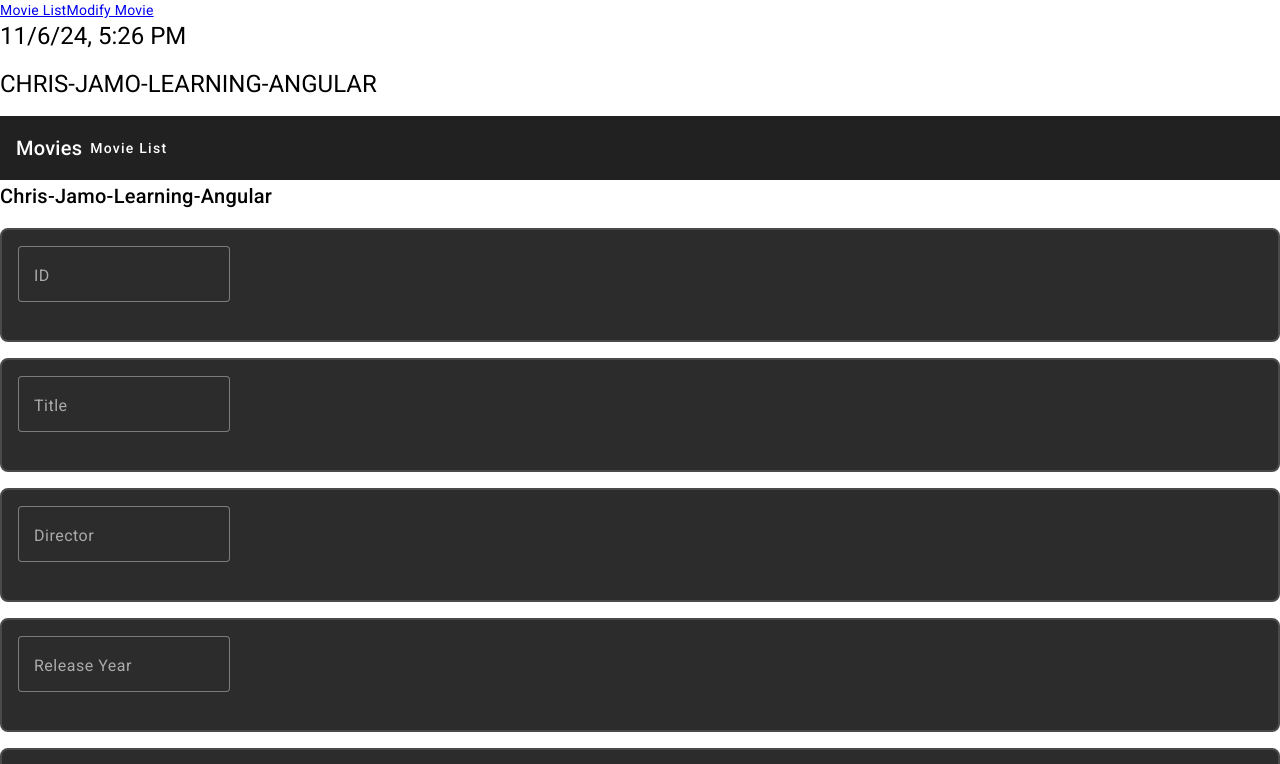
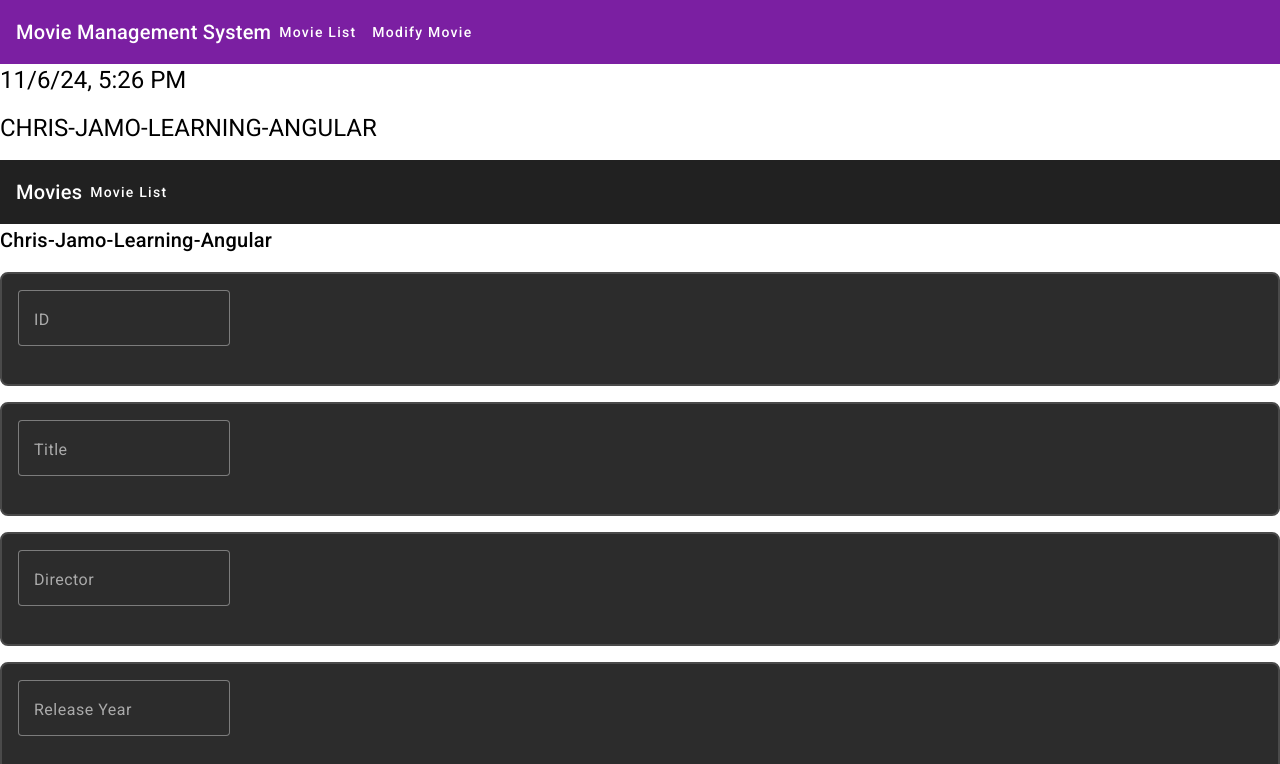
Before and after one commit to W0685475/Chris-Jamo-Learning-Angular, an Angular app: page /modify-movie in a window 1280 px wide. Shown: the top 764 px of the page. Built offline with nearby package versions, Linux system fonts and the light colour scheme.

Commit message:
Updated nav bar in appcomponent.html and did a tool tip for modify. Completed project.

```diff
--- a/src/app/app.component.html
+++ b/src/app/app.component.html
@@ -1,36 +1,30 @@
-<!-- Future Nav Bar-->
-<html>
-<body>
+<!-- Navigation Bar -->
 <div class="nav-bar">
-  <nav>
-    <a routerLink="/movies" routerLinkActive="active">Movie List</a>
-    <a routerLink="/modify-movie" routerLinkActive="active">Modify Movie</a>
-  </nav>
+  <mat-toolbar color="primary">
+    <span>Movie Management System</span>
+    <span class="spacer"></span>
+    <button mat-button routerLink="/movie" routerLinkActive="active">Movie List</button>
+    <button mat-button routerLink="/modify-movie" routerLinkActive="active">Modify Movie</button>
+  </mat-toolbar>
 </div>
 
-<!-- Main container for the movie list -->
+<!-- Main Container -->
 <div class="app-container">
-  <h1> {{ myDate | date: 'short'}} </h1>
+  <!-- Display Current Date -->
+  <h1>{{ myDate | date: 'short' }}</h1>
+
+  <!-- Display Title -->
   <h1>{{ title | uppercase }}</h1>
-  <!--put you li tag and get data from the service,
-    maybe use an @input decorator in the li, you would likely need to use event binding here as well
-    could also use an emitter -->
-    <!-- Displaying content from ContentService -->
 
-  <!--router outlet to display routed components -->
+  <!-- Movie Section Toolbar -->
   <mat-toolbar>
     <span>Movies</span>
-    <button mat-button RouterLink="/movies" routerLinkActive="active">Movie List</button>
+    <button mat-button routerLink="/movies" routerLinkActive="active">Movie List</button>
   </mat-toolbar>
 
-  <h2>{{title}}</h2>
+  <!-- Dynamic Title for Movies Section -->
+  <h2>{{ title }}</h2>
+
+  <!-- Router Outlet for Dynamic Component Loading -->
   <router-outlet></router-outlet>
-  </div>
-</body>
-</html>
-
-<!--  <app-movie-list-item [movieListItem]="movie"></app-movie-list-item>-->
-<!--&lt;!&ndash;  <app-movie-list-item [movieListItem]="movie"></app-movie-list-item>&ndash;&gt;-->
-<!--  <h1>{{ title }}</h1>-->
-<!--  <app-movie-list></app-movie-list>-->
-<!--</div>-->
+</div>
--- a/src/app/modify-list-item/modify-list-item.component.html
+++ b/src/app/modify-list-item/modify-list-item.component.html
@@ -3,7 +3,7 @@
   <div class="form-container">
     <mat-form-field color="primary" appearance="outline" class="form-field">
       <mat-label>ID</mat-label>
-      <input matInput type="number" formControlName="id" />
+      <input matInput type="number" formControlName="id" matTooltip="Enter Number Here"/>
     </mat-form-field>
   </div>
 
@@ -11,7 +11,7 @@
   <div class="form-container">
     <mat-form-field appearance="outline" class="form-field">
       <mat-label>Title</mat-label>
-      <input matInput type="text" formControlName="title" />
+      <input matInput type="text" formControlName="title" matTooltip="Enter Title Here"/>
     </mat-form-field>
   </div>
 
@@ -19,7 +19,7 @@
   <div class="form-container">
     <mat-form-field appearance="outline" class="form-field">
       <mat-label>Director</mat-label>
-      <input matInput type="text" formControlName="director" />
+      <input matInput type="text" formControlName="director" matTooltip="Enter Director Here" />
     </mat-form-field>
   </div>
 
@@ -27,7 +27,7 @@
   <div class="form-container">
     <mat-form-field appearance="outline" class="form-field">
       <mat-label>Release Year</mat-label>
-      <input matInput type="number" formControlName="releaseYear" />
+      <input matInput type="number" formControlName="releaseYear" matTooltip="Enter Release Year Here"/>
     </mat-form-field>
   </div>
 
@@ -35,7 +35,7 @@
   <div class="form-container">
     <mat-form-field appearance="outline" class="form-field">
       <mat-label>Genre</mat-label>
-      <input matInput type="text" formControlName="genre" />
+      <input matInput type="text" formControlName="genre" matTooltip="Enter Genre Here"/>
     </mat-form-field>
   </div>
 
@@ -43,7 +43,7 @@
   <div class="form-container">
     <mat-form-field appearance="outline" class="form-field">
       <mat-label>Rating</mat-label>
-      <input matInput type="number" formControlName="rating" min="0" max="10" step="0.1" />
+      <input matInput type="number" formControlName="rating" min="0" max="10" step="0.1" matTooltip="Enter Rating Here"/>
     </mat-form-field>
   </div>
 
@@ -51,7 +51,7 @@
   <div class="form-container">
     <mat-form-field appearance="outline" class="form-field">
       <mat-label>Price</mat-label>
-      <input matInput type="number" formControlName="price" min="0" step="0.1" />
+      <input matInput type="number" formControlName="price" min="0" step="0.1" matTooltip="Enter Price Here"/>
     </mat-form-field>
   </div>
 
@@ -59,7 +59,7 @@
   <div class="form-container">
     <mat-form-field appearance="outline" class="form-field">
       <mat-label>Image URL</mat-label>
-      <input matInput type="text" formControlName="image" />
+      <input matInput type="text" formControlName="image" matTooltip="Enter Image URL Here"/>
     </mat-form-field>
   </div>
 
--- a/src/app/modify-list-item/modify-list-item.component.ts
+++ b/src/app/modify-list-item/modify-list-item.component.ts
@@ -13,11 +13,12 @@ import {MatFormField, MatFormFieldModule, MatLabel} from "@angular/material/form
 import {MatInput, MatInputModule} from "@angular/material/input";
 import {MatButton, MatButtonModule} from "@angular/material/button";
 import {MatCheckboxModule} from "@angular/material/checkbox";
+import {MatTooltip} from "@angular/material/tooltip";
 
 @Component({
   selector: 'app-modify-list-item',
   standalone: true,
-  imports: [FormsModule, NgIf, ReactiveFormsModule, TitleDirectorPipe, HighLightOnFocusDirective, HoverHighLightDirective, ShowDetailsOnHoverDirective, MatLabel, MatFormField, MatFormFieldModule, MatInput, MatInputModule, MatCheckboxModule, MatButton, MatButtonModule],
+  imports: [FormsModule, NgIf, ReactiveFormsModule, TitleDirectorPipe, HighLightOnFocusDirective, HoverHighLightDirective, ShowDetailsOnHoverDirective, MatLabel, MatFormField, MatFormFieldModule, MatInput, MatInputModule, MatCheckboxModule, MatButton, MatButtonModule, MatTooltip],
   templateUrl: './modify-list-item.component.html',
   styleUrl: './modify-list-item.component.css'
 })
```
